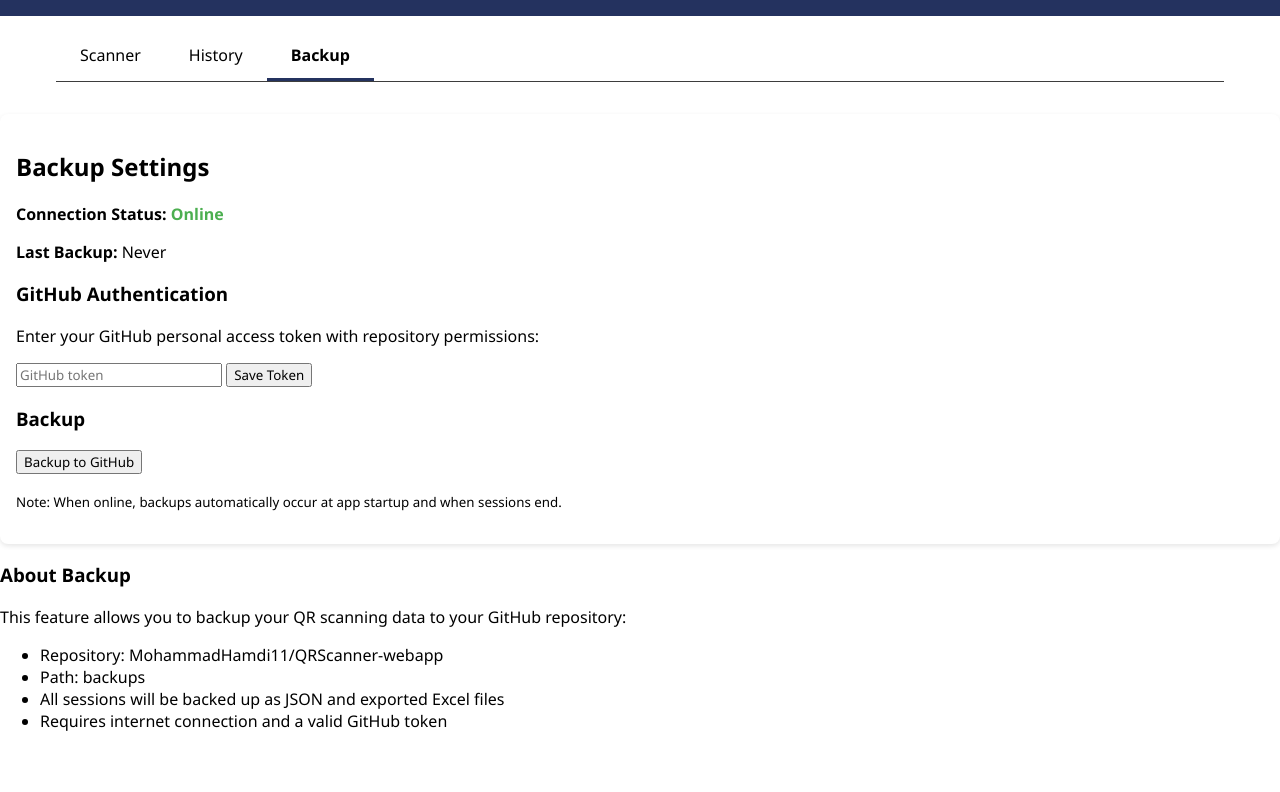
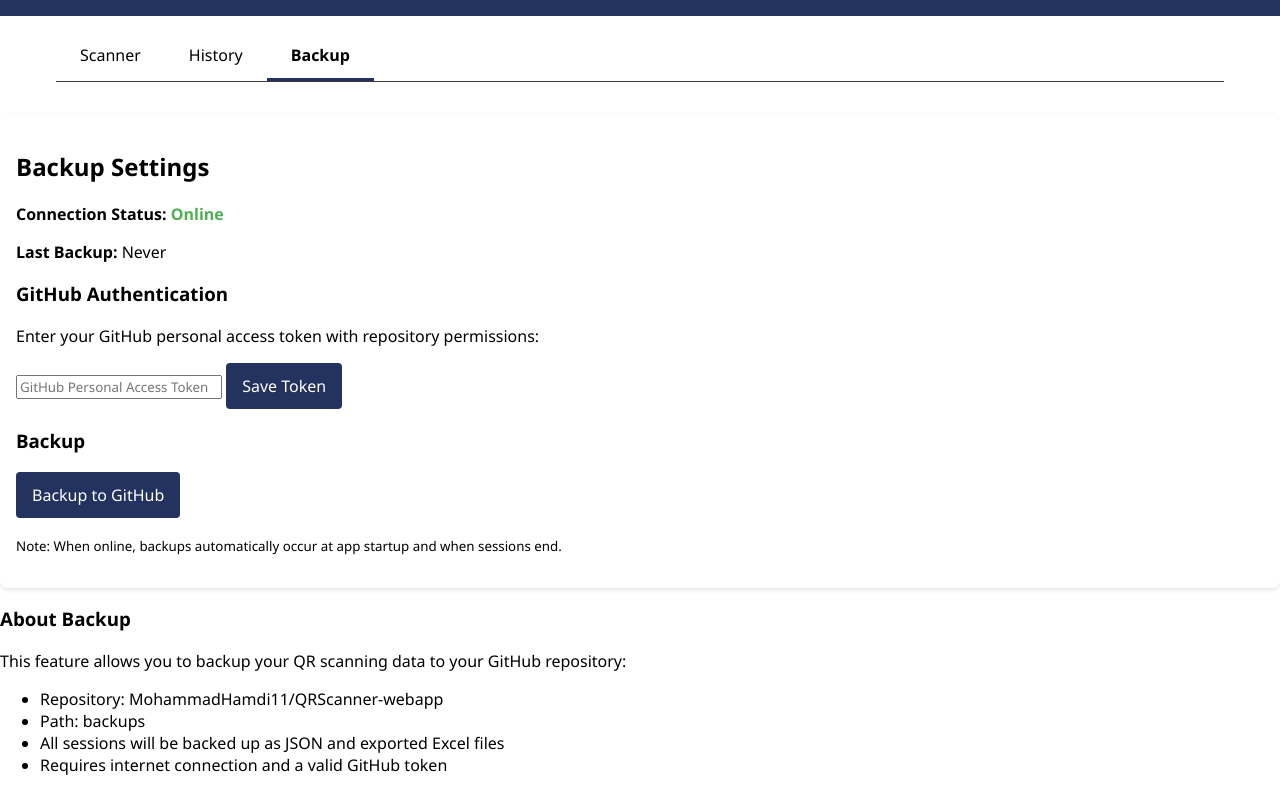
Before and after one commit to MohammadHamdi11/MedASUAttendanceManagementSystem, a plain HTML site: page index.html in a window 1280 px wide. Both pictures are taken after a click on the element "Backup". Shown: the part 102-894 px from the top of the page. Before the commit the page ends 850 px from the top, so only its background shows below. Drawn offline with Linux system fonts and the light colour scheme.

Commit message:
Update index.html

```diff
--- a/index.html
+++ b/index.html
@@ -303,11 +303,11 @@ margin: 10% auto;
 <div class="backup-controls">
 <h3>GitHub Authentication</h3>
 <p>Enter your GitHub personal access token with repository permissions:</p>
-<input type="password" id="githubTokenInput" placeholder="GitHub token" />
-<button id="saveTokenBtn" class="btn">Save Token</button>
+<input type="password" id="githubTokenInput" placeholder="GitHub Personal Access Token">
+<button id="saveTokenBtn" class="button">Save Token</button>
 <p id="tokenStatusMessage"></p>
 <h3>Backup</h3>
-<button id="backupBtn" class="btn">Backup to GitHub</button>
+<button id="backupBtn" class="button">Backup to GitHub</button>
 <p><small>Note: When online, backups automatically occur at app startup and when sessions end.</small></p>
 </div>
 </div>
```
